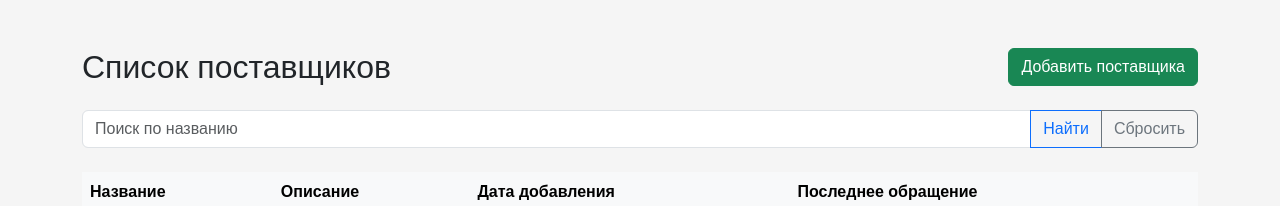
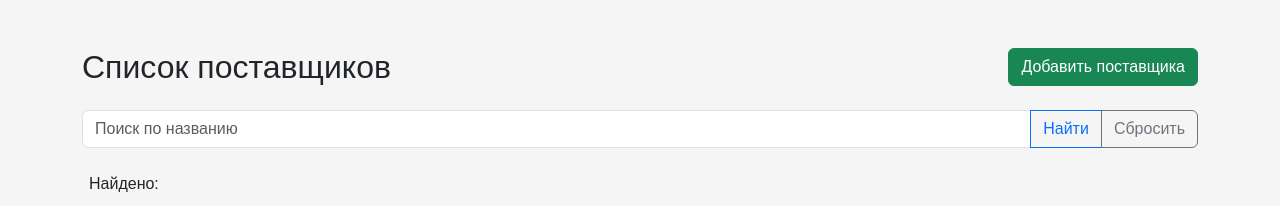
Before and after one commit to makhambetali/resmart_duken, a Django app: template frontend/templates/suppliers-page.html in a window 1280 px wide. Shown: the part 56-262 px from the top of the page. Run offline with Django 5.2, Linux system fonts and the light colour scheme; the template is opened without the code that fills it, so the values that code supplies are empty.

Commit message:
res count added

```diff
--- a/frontend/templates/suppliers-page.html
+++ b/frontend/templates/suppliers-page.html
@@ -16,6 +16,7 @@
 
   <!-- Таблица -->
   <div class="table-responsive">
+    <div style="margin:auto 7px 10px 7px">Найдено: <span class="res_count"></span></div>
     <table class="table table-hover align-middle" id="suppliers-table">
       <thead class="table-light">
         <tr>
@@ -113,7 +114,7 @@
       const data = await response.json();
 
       console.log('Получены данные:', data.length);
-
+      document.querySelector('.res_count').innerHTML = data.length
       // Кэширование ответа
       requestCache.set(cacheKey, data);
       allSuppliers = data;
```
Also changed, not shown: backend/db.sqlite3, backend/media/supply_images/a5218624330f68b0345629a90f3da40c_resize_w_830_h_465_75OVenm.jpg (added).
